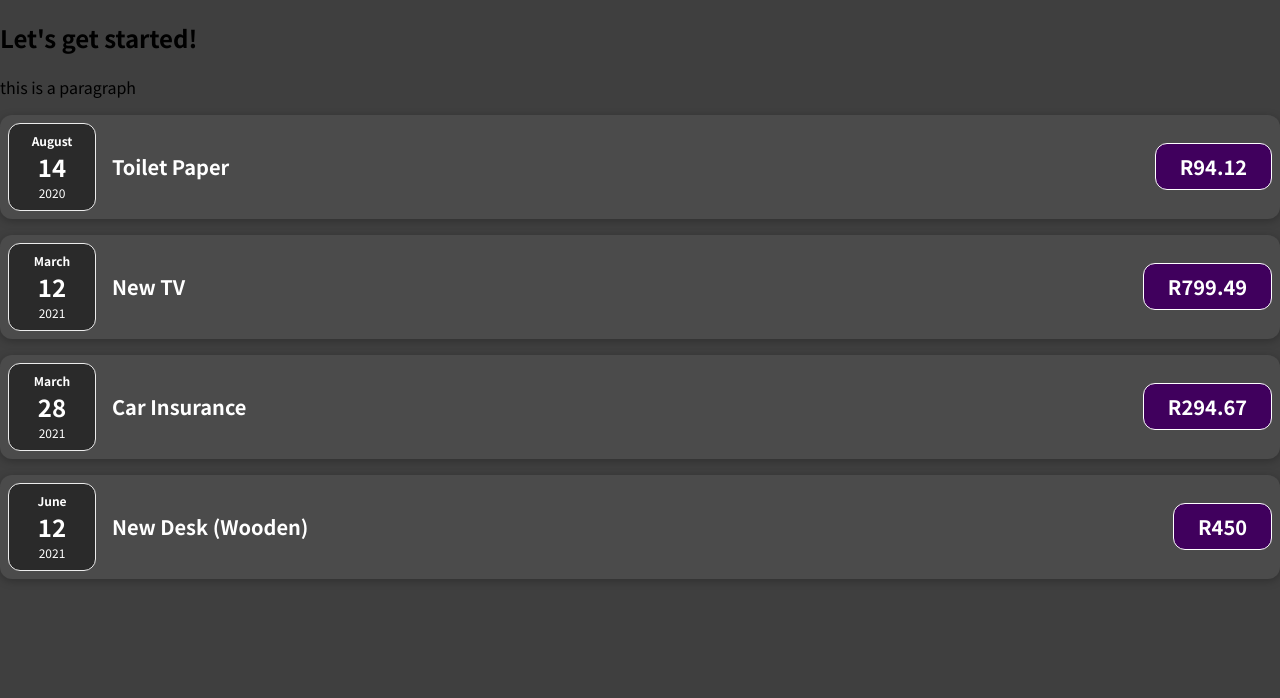
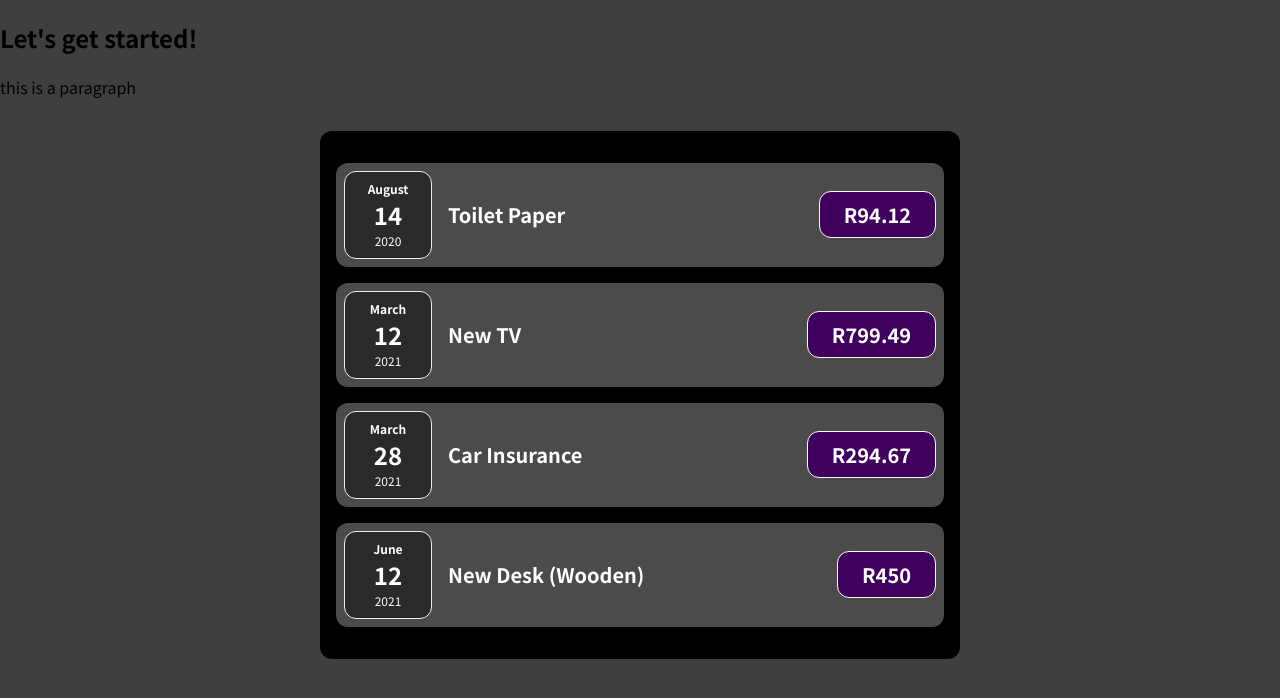
Before and after one commit to Clyde369/expenses-app-reactjs, a React (Create React App) app: page / in a window 1280 px wide. Shown: the top 698 px of the page. Built offline with nearby package versions, Linux system fonts and the light colour scheme.

Commit message:
File structure and JSX understanding done

```diff
--- a/src/App.js
+++ b/src/App.js
@@ -1,4 +1,5 @@
-import ExpenseItem from "./components/ExpenseItem";
+import Expenses from "./components/Expenses/Expenses";
+
 
 
 function App() {
@@ -30,26 +31,9 @@ function App() {
     <div>
       <h2>Let's get started!</h2>
       <p>this is a paragraph</p>
-      <ExpenseItem
-        title={expenses[0].title}
-        amount={expenses[0].amount}
-        date={expenses[0].date}
-      />
-      <ExpenseItem
-        title={expenses[1].title}
-        amount={expenses[1].amount}
-        date={expenses[1].date}
-      />
-      <ExpenseItem
-        title={expenses[2].title}
-        amount={expenses[2].amount}
-        date={expenses[2].date}
-      />
-      <ExpenseItem
-        title={expenses[3].title}
-        amount={expenses[3].amount}
-        date={expenses[3].date}
-      />
+        <Expenses
+          items={expenses}
+        />
     </div>
   );
 }
--- a/src/components/ExpenseItem.js
+++ b/src/components/Expenses/ExpenseItem.js
@@ -1,11 +1,12 @@
 import React from "react";
-import ExpenseDate from './ExpenseDate'
-import './Expenseitem.css'
+import ExpenseDate from '../Expenses/ExpenseDate'
+import '../Expenses/Expenseitem.css'
+import Card from '../UI/Card'
 
 const ExpenseItem = (props) => {
 
   return (
-  <div className="expense-item">
+  <Card className="expense-item">
          <ExpenseDate
             date={props.date}
          />
@@ -13,7 +14,7 @@ const ExpenseItem = (props) => {
             <h2>{props.title}</h2>
             <p className="expense-item__price">R{props.amount}</p>
          </div>
-  </div>);
+  </Card>);
 };
 
 export default ExpenseItem;
--- a/src/components/Expenseitem.css
+++ b/src/components/Expenses/Expenseitem.css
@@ -2,10 +2,8 @@
    display: flex;
    justify-content: space-between;
    align-items: center;
-   box-shadow: 0 2px 8px rgba(0, 0, 0, 0.25);
    padding: 0.5rem;
    margin: 1rem 0;
-   border-radius: 12px;
    background-color: #4b4b4b;
  }
 
--- /dev/null
+++ b/src/components/Expenses/Expenses.css
@@ -0,0 +1,7 @@
+.expenses{
+   padding: 1rem;
+   background-color: black;
+   margin: 2rem auto;
+   width: 50%;
+   max-width:95%;
+}
--- /dev/null
+++ b/src/components/Expenses/Expenses.js
@@ -0,0 +1,34 @@
+import React from 'react'
+import Card from '../UI/Card'
+import ExpenseItem from '../Expenses/ExpenseItem'
+import '../Expenses/Expenses.css'
+
+
+const Expenses = (props) => {
+  return (
+    <Card className="expenses">
+      <ExpenseItem
+        title={props.items[0].title}
+        amount={props.items[0].amount}
+        date={props.items[0].date}
+      />
+      <ExpenseItem
+        title={props.items[1].title}
+        amount={props.items[1].amount}
+        date={props.items[1].date}
+      />
+      <ExpenseItem
+        title={props.items[2].title}
+        amount={props.items[2].amount}
+        date={props.items[2].date}
+      />
+      <ExpenseItem
+        title={props.items[3].title}
+        amount={props.items[3].amount}
+        date={props.items[3].date}
+      />
+    </Card>
+  )
+}
+
+export default Expenses
--- /dev/null
+++ b/src/components/UI/Card.css
@@ -0,0 +1,8 @@
+.card {
+   border-radius: 12px;
+   -webkit-border-radius: 12px;
+   -moz-border-radius: 12px;
+   -ms-border-radius: 12px;
+   -o-border-radius: 12px;
+   box-shadow: 0 1px 2px rgba(63, 63, 63, 0)
+}
--- /dev/null
+++ b/src/components/UI/Card.js
@@ -0,0 +1,16 @@
+import React from 'react'
+import '../UI/Card.css'
+
+//this card component is a wrappper for styling different components so that you dont have to make different styles for other components
+const Card = (props) => {
+   //the classes function will allow the card styles and any other className that you have defined differently for the other components
+   const classes = 'card '+ props.className
+  return (
+    <div className={classes}>
+      {/* props.children allow you to make styling wrapper props for your components, that way you dont have to use the same styles repetitively */}
+      {props.children}
+    </div>
+  )
+}
+
+export default Card
```
Also changed, not shown: src/components/Expenses/ExpenseDate.css (renamed from src/components/ExpenseDate.css), src/components/Expenses/ExpenseDate.js (renamed from src/components/ExpenseDate.js), 1 other file (tests, documents, lock files or other folders).
